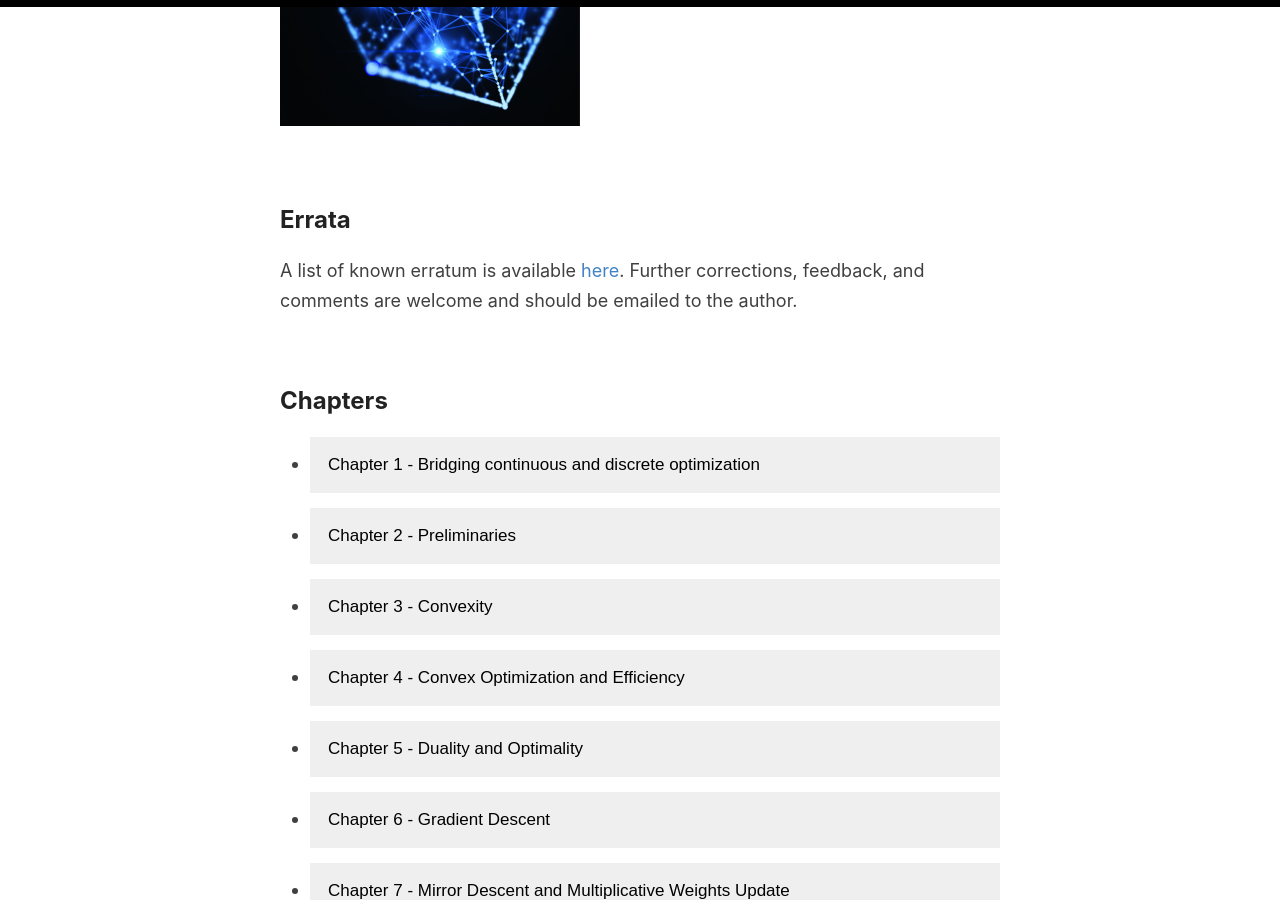
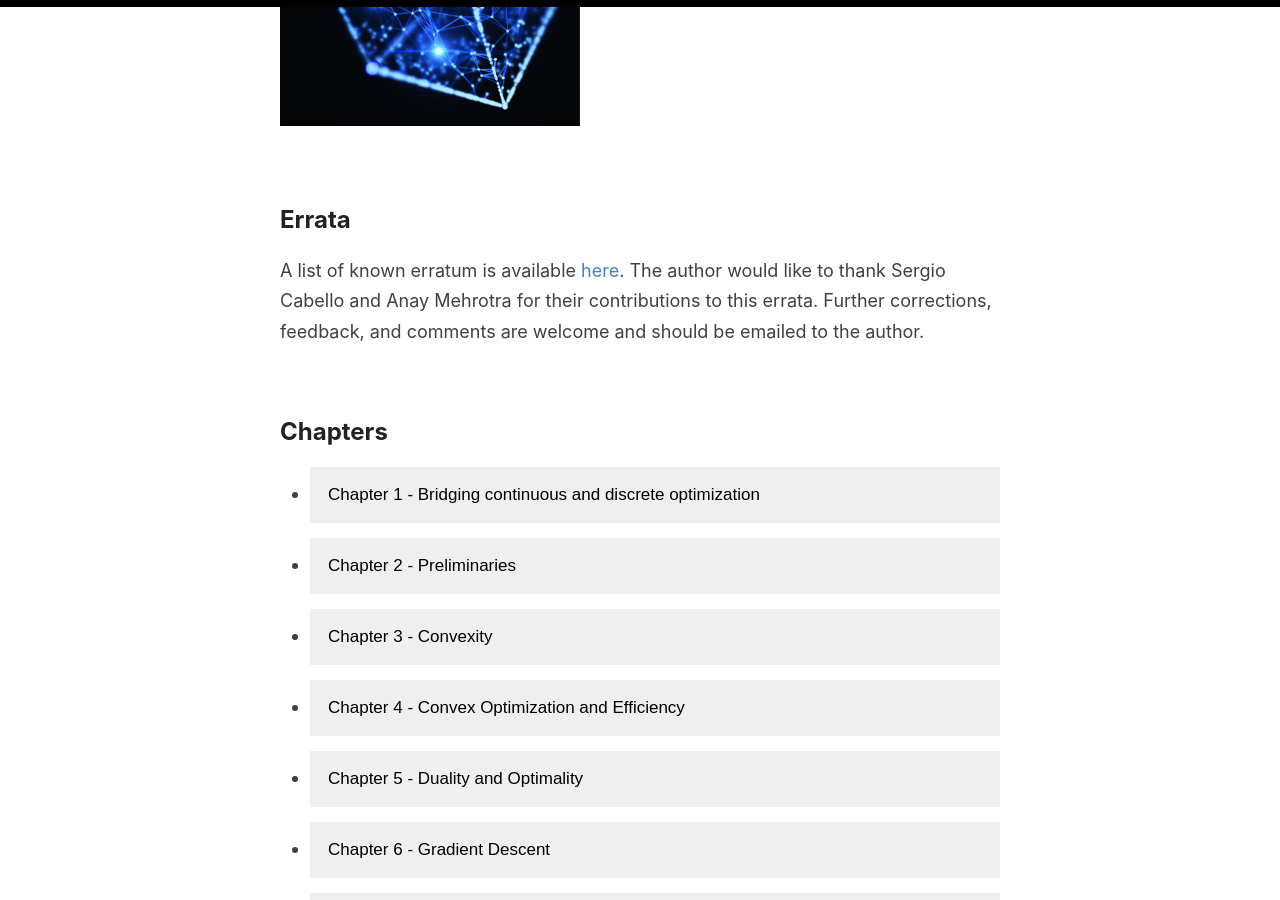
Before and after one commit to convex-optimization/convex-optimization.github.io, a Jekyll site: the page built from index.html, in a window 1280 px wide and 900 px high, scrolled down 1669 px. Built offline with Jekyll 4.4.1, drawn with Linux system fonts in a browser that asks for light colours; the list of posts is cut into pages by our own code.

Commit message:
Update default.html

```diff
--- a/_layouts/default.html
+++ b/_layouts/default.html
@@ -88,6 +88,7 @@
           <h2> Errata</h2>
           <!-- {{ site.errata }} -->
           A list of known erratum is available <a href="{{ site.errataPage }}">here</a>.
+          The author would like to thank Sergio Cabello and Anay Mehrotra for their contributions to this errata.
           <!--  -->
           Further corrections, feedback, and comments are welcome and should be emailed to the author.
          </div>
```
